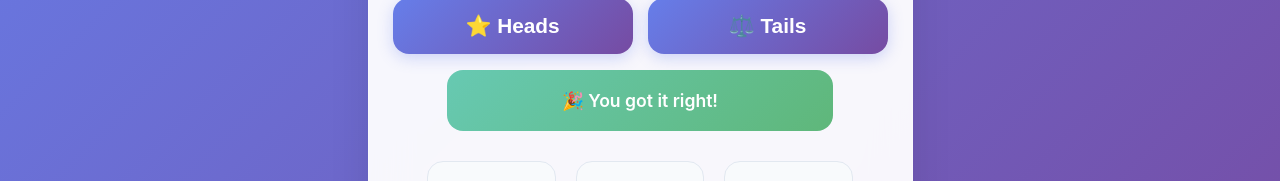
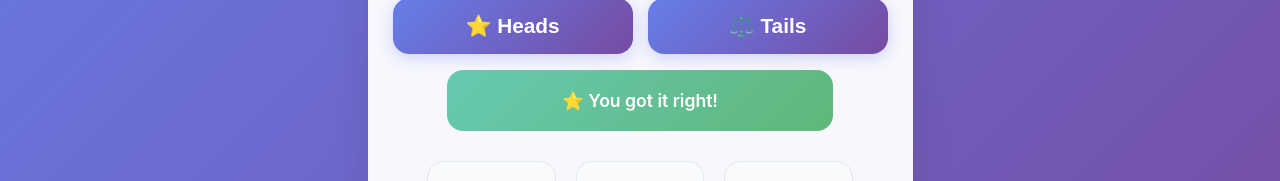
Before and after one commit to 01eon/react-guess-my-coin, a React (Vite) app: page / in a window 1280 px wide. Both pictures are taken after a click on the button "⭐ Heads". Shown: the part 382-563 px from the top of the page. Built offline with nearby package versions, Linux system fonts and the light colour scheme; a web font is replaced by a local one.

Commit message:
Refactor: Message

```diff
--- a/src/components/results/results.component.jsx
+++ b/src/components/results/results.component.jsx
@@ -14,15 +14,15 @@ const Results = () => {
     <>
       {total !== 5 ? (
         correct >= 1 ? (
-          <ResultsCorrect as={ResultsShow}>🎉 You got it right!</ResultsCorrect>
+          <ResultsCorrect as={ResultsShow}>⭐ You got it right!</ResultsCorrect>
         ) : (
           <ResultsWrong as={ResultsShow}>💀 Too bad.</ResultsWrong>
         )
       ) : correct >= 3 ? (
-        <ResultsCorrect as={ResultsShow}>Woah! You aced it.</ResultsCorrect>
+        <ResultsCorrect as={ResultsShow}>🎉 Woah! You made it.</ResultsCorrect>
       ) : (
         <ResultsWrong as={ResultsShow}>
-          What the?! How can you fail this?
+          😭 What the?! How can you fail this?
         </ResultsWrong>
       )}
     </>
```
